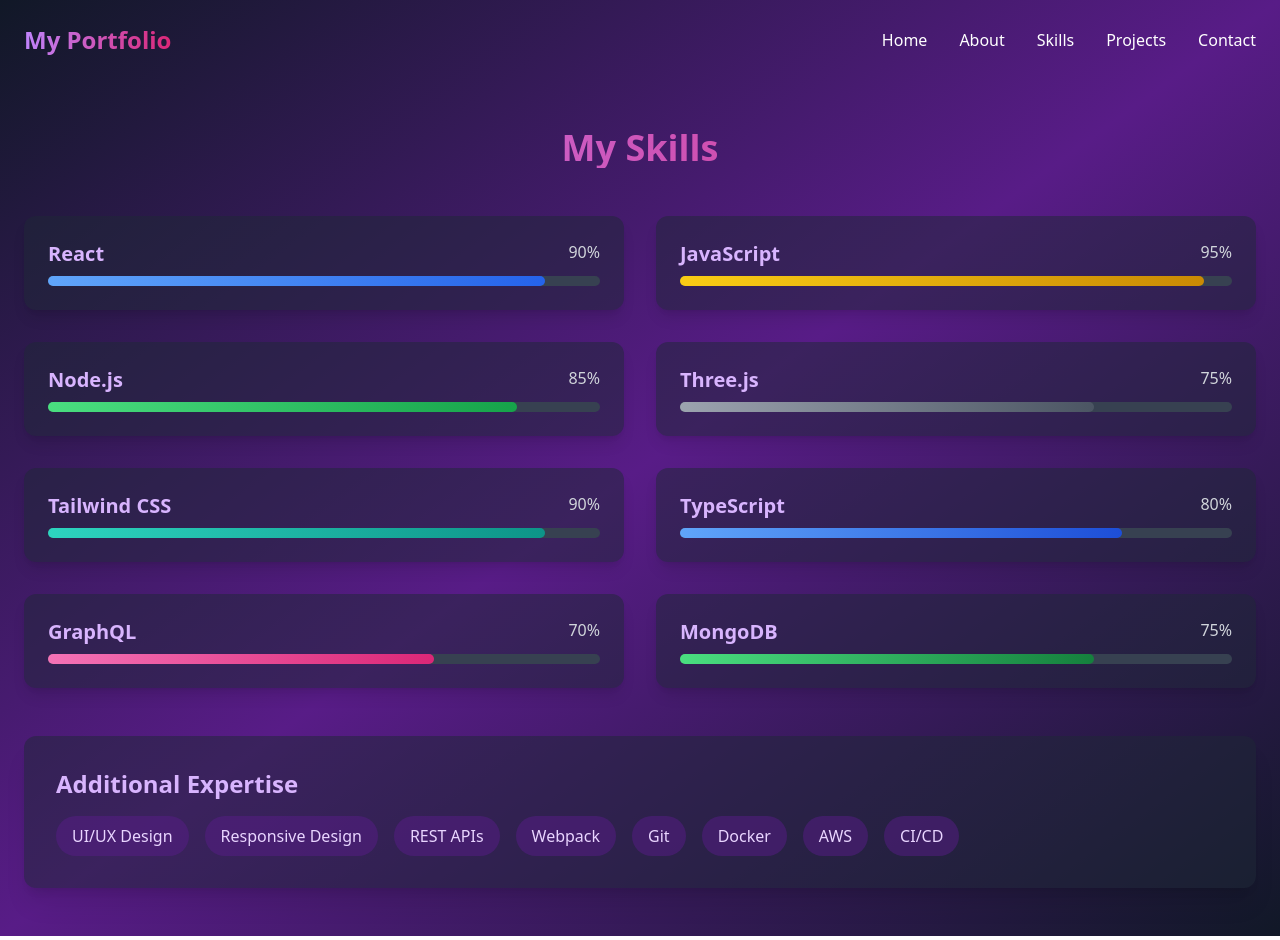
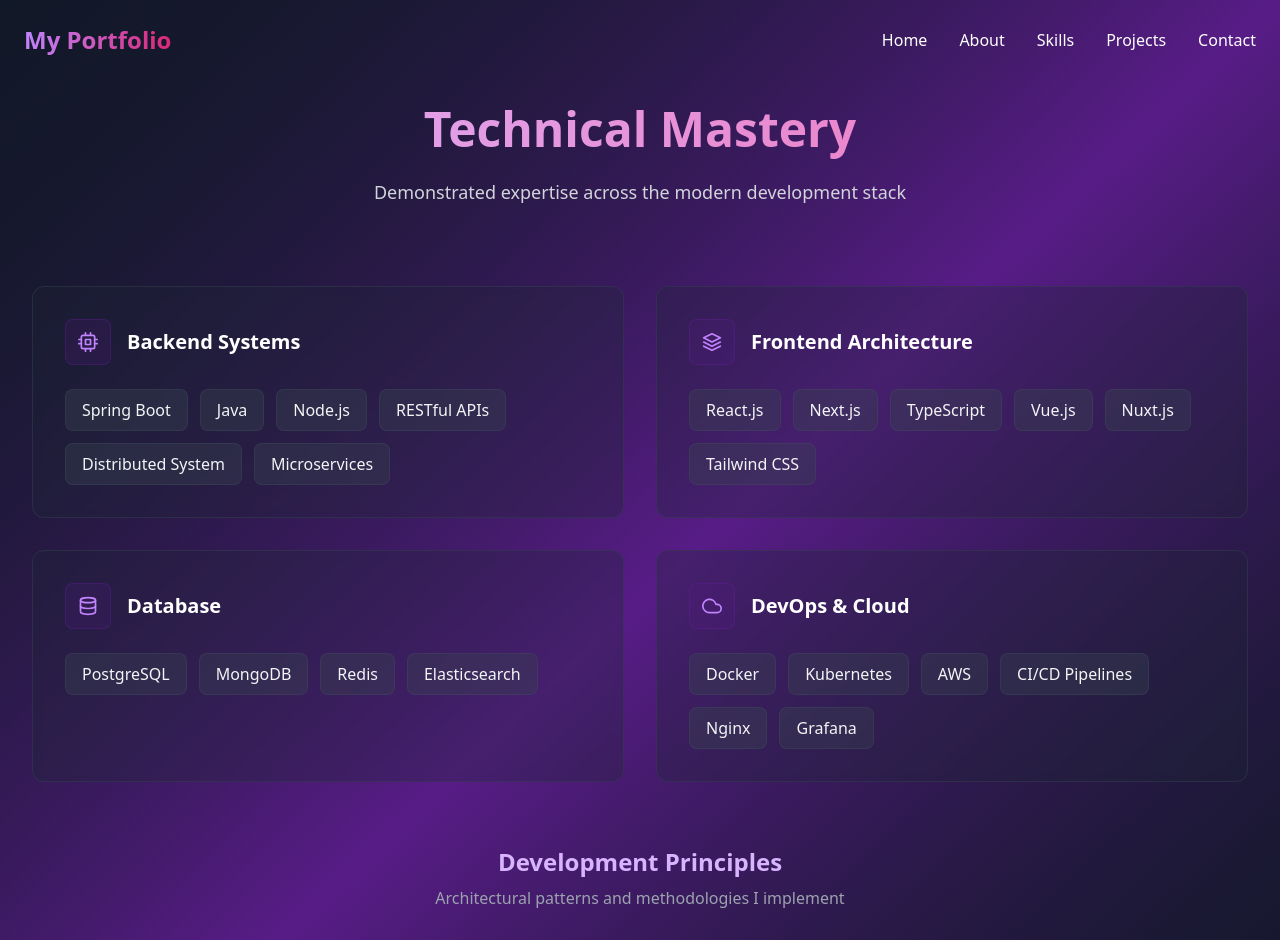
Before and after one commit to sushi27/portfolio, a React (Vite) app: page /skills in a window 1280 px wide. Shown: the top 940 px of the page. Built offline with nearby package versions, Linux system fonts and the light colour scheme.

Commit message:
updates skill page

```diff
--- a/src/components/Skills.jsx
+++ b/src/components/Skills.jsx
@@ -1,71 +1,109 @@
 import { motion } from 'framer-motion';
+import { FiCode, FiCpu, FiDatabase, FiLayers, FiCloud } from 'react-icons/fi';
 
-const skills = [
-  { name: 'React', level: 90, color: 'from-blue-400 to-blue-600' },
-  { name: 'JavaScript', level: 95, color: 'from-yellow-400 to-yellow-600' },
-  { name: 'Node.js', level: 85, color: 'from-green-400 to-green-600' },
-  { name: 'Three.js', level: 75, color: 'from-gray-400 to-gray-600' },
-  { name: 'Tailwind CSS', level: 90, color: 'from-teal-400 to-teal-600' },
-  { name: 'TypeScript', level: 80, color: 'from-blue-400 to-blue-700' },
-  { name: 'GraphQL', level: 70, color: 'from-pink-400 to-pink-600' },
-  { name: 'MongoDB', level: 75, color: 'from-green-400 to-green-700' },
+const skillCategories = [
+  {
+    title: "Backend Systems",
+    icon: <FiCpu className="text-purple-400 text-xl" />,
+    skills: ['Spring Boot', 'Java', 'Node.js', 'RESTful APIs', 'Distributed System', 'Microservices']
+  },
+  {
+    title: "Frontend Architecture",
+    icon: <FiLayers className="text-purple-400 text-xl" />,
+    skills: ['React.js', 'Next.js', 'TypeScript', 'Vue.js', 'Nuxt.js', 'Tailwind CSS']
+  },
+  {
+    title: "Database",
+    icon: <FiDatabase className="text-purple-400 text-xl" />,
+    skills: ['PostgreSQL', 'MongoDB', 'Redis', 'Elasticsearch']
+  },
+  {
+    title: "DevOps & Cloud",
+    icon: <FiCloud className="text-purple-400 text-xl" />,
+    skills: ['Docker', 'Kubernetes', 'AWS', 'CI/CD Pipelines', 'Nginx', 'Grafana']
+  }
 ];
 
 const Skills = () => {
   return (
-    <section className="min-h-screen flex items-center justify-center pt-20">
-      <div className="container mx-auto px-6 py-12">
+    <section
+      id="skills"
+      className="min-h-screen flex items-center py-24 px-4 sm:px-6 lg:px-8 bg-gradient-to-br from-gray-900 via-purple-900/20 to-gray-900"
+    >
+      <div className="max-w-7xl mx-auto w-full">
         <motion.div
-          initial={{ opacity: 0 }}
-          animate={{ opacity: 1 }}
-          transition={{ duration: 0.8 }}
+          initial={{ opacity: 0, y: 20 }}
+          animate={{ opacity: 1, y: 0 }}
+          transition={{ duration: 0.6 }}
+          className="text-center mb-20"
         >
-          <h2 className="text-4xl font-bold mb-12 text-center bg-clip-text text-transparent bg-gradient-to-r from-purple-400 to-pink-600">
-            My Skills
+          <h2 className="text-4xl sm:text-5xl font-bold bg-clip-text text-transparent bg-gradient-to-r from-purple-300 to-pink-400 mb-4 sm:leading-[66px]">
+            Technical Mastery
           </h2>
+          <p className="text-lg text-gray-300 max-w-3xl mx-auto">
+            Demonstrated expertise across the modern development stack
+          </p>
+        </motion.div>
 
         <div className="grid grid-cols-1 md:grid-cols-2 gap-8">
-            {skills.map((skill, index) => (
+          {skillCategories.map((category, catIndex) => (
             <motion.div
-                key={index}
-                initial={{ opacity: 0, x: index % 2 === 0 ? -50 : 50 }}
-                animate={{ opacity: 1, x: 0 }}
-                transition={{ delay: index * 0.1, duration: 0.5 }}
-                className="bg-gray-800 bg-opacity-50 p-6 rounded-xl shadow-lg"
+              key={catIndex}
+              initial={{ opacity: 0, y: 30 }}
+              animate={{ opacity: 1, y: 0 }}
+              transition={{ delay: catIndex * 0.1, duration: 0.6 }}
+              className="bg-gray-800/30 backdrop-blur-sm rounded-xl p-8 border border-gray-700/50 hover:border-purple-500/30 transition-colors duration-300"
             >
-                <div className="flex justify-between mb-2">
-                  <h3 className="text-xl font-semibold text-purple-300">{skill.name}</h3>
-                  <span className="text-gray-300">{skill.level}%</span>
+              <div className="flex items-center gap-4 mb-6">
+                <div className="p-3 bg-purple-900/20 rounded-lg border border-purple-800/30">
+                  {category.icon}
                 </div>
-                <div className="w-full bg-gray-700 rounded-full h-2.5">
-                  <div
-                    className={`h-2.5 rounded-full bg-gradient-to-r ${skill.color}`}
-                    style={{ width: `${skill.level}%` }}
-                  ></div>
+                <h3 className="text-xl font-semibold text-white">{category.title}</h3>
+              </div>
+              <div className="flex flex-wrap gap-3">
+                {category.skills.map((skill, skillIndex) => (
+                  <motion.div
+                    key={skillIndex}
+                    initial={{ opacity: 0, scale: 0.9 }}
+                    animate={{ opacity: 1, scale: 1 }}
+                    transition={{ delay: 0.2 + (catIndex * 0.1) + (skillIndex * 0.03), duration: 0.5 }}
+                    whileHover={{ y: -3 }}
+                    className="px-4 py-2 bg-gray-700/40 rounded-lg text-gray-100 border border-gray-600/30 hover:border-purple-400/50 transition-all"
+                  >
+                    {skill}
+                  </motion.div>
+                ))}
               </div>
             </motion.div>
           ))}
         </div>
 
         <motion.div
-            initial={{ y: 50, opacity: 0 }}
-            animate={{ y: 0, opacity: 1 }}
+          initial={{ opacity: 0 }}
+          animate={{ opacity: 1 }}
           transition={{ delay: 0.8, duration: 0.8 }}
-            className="mt-12 bg-gray-800 bg-opacity-50 p-8 rounded-xl shadow-xl"
+          className="mt-16"
         >
-            <h3 className="text-2xl font-semibold mb-4 text-purple-300">Additional Expertise</h3>
-            <div className="flex flex-wrap gap-4">
-              {['UI/UX Design', 'Responsive Design', 'REST APIs', 'Webpack', 'Git', 'Docker', 'AWS', 'CI/CD'].map((item, i) => (
-                <motion.span
+          <div className="text-center mb-8">
+            <h3 className="text-2xl font-semibold text-purple-300 mb-2">Development Principles</h3>
+            <p className="text-gray-400 max-w-2xl mx-auto">
+              Architectural patterns and methodologies I implement
+            </p>
+          </div>
+          <div className="grid grid-cols-2 md:grid-cols-4 gap-4">
+            {['Clean Code', 'SOLID', 'DDD', 'Microservices', 'Event-Driven Architecture', 'Scalability', 'Caching Strategies', 'CI/CD']
+              .map((principle, i) => (
+              <motion.div
                 key={i}
-                  whileHover={{ scale: 1.05 }}
-                  className="px-4 py-2 bg-purple-900 bg-opacity-50 rounded-full text-purple-200"
+                initial={{ opacity: 0, y: 20 }}
+                animate={{ opacity: 1, y: 0 }}
+                transition={{ delay: 0.9 + (i * 0.05), duration: 0.5 }}
+                className="p-6 bg-gray-800/40 rounded-lg border border-gray-700/50 text-center hover:bg-gray-700/60 transition-colors"
               >
-                  {item}
-                </motion.span>
+                <div className="text-purple-300 font-medium">{principle}</div>
+              </motion.div>
             ))}
           </div>
-          </motion.div>
         </motion.div>
       </div>
     </section>
```
Lines whose indentation alone changed are shown as unchanged.
